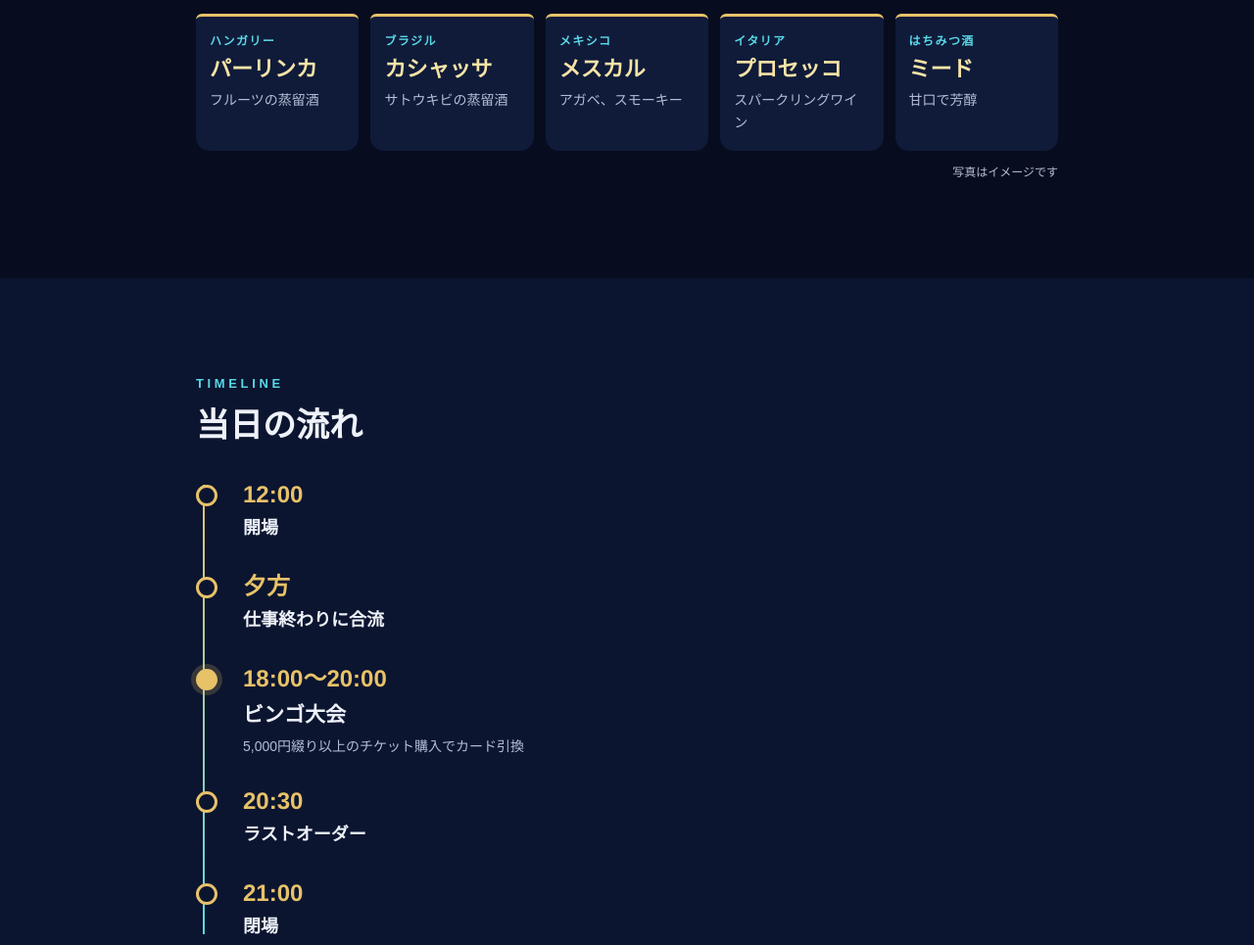
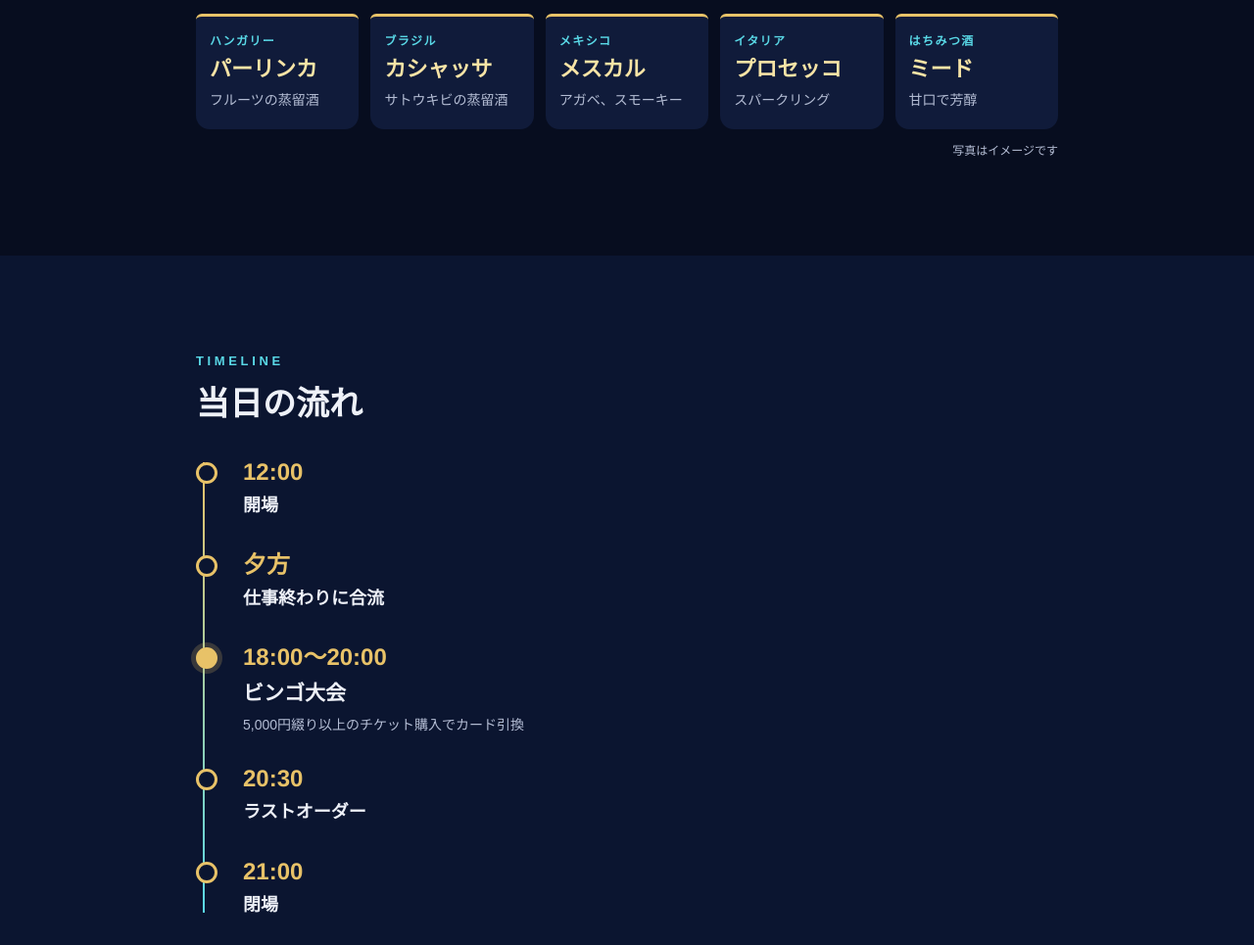
Before and after one commit to poyopoyopu/poyopoyopu.github.io, a plain HTML site: page world-drinks-fes/image-first/index.html in a window 1280 px wide. Shown: the part 1597-2562 px from the top of the page at 98% size. Drawn offline with Linux system fonts and the light colour scheme.

Commit message:
折り返しの乱れ2点を修正（プロセッコ文言短縮・駅名nowrap）

```diff
--- a/world-drinks-fes/image-first/index.html
+++ b/world-drinks-fes/image-first/index.html
@@ -124,7 +124,7 @@ footer{padding:28px var(--pad) 40px;text-align:center;font-size:11px;color:var(-
 }
 @media(prefers-reduced-motion:reduce){html{scroll-behavior:auto}.btn{transition:none}}
 </style>
-</head>
+<style>.route .st{white-space:nowrap}</style></head>
 <body>
 
 <header class="fv">
@@ -161,7 +161,7 @@ footer{padding:28px var(--pad) 40px;text-align:center;font-size:11px;color:var(-
       <article class="card"><p class="origin">ハンガリー</p><h3>パーリンカ</h3><p>フルーツの蒸留酒</p></article>
       <article class="card"><p class="origin">ブラジル</p><h3>カシャッサ</h3><p>サトウキビの蒸留酒</p></article>
       <article class="card"><p class="origin">メキシコ</p><h3>メスカル</h3><p>アガベ、スモーキー</p></article>
-      <article class="card"><p class="origin">イタリア</p><h3>プロセッコ</h3><p>スパークリングワイン</p></article>
+      <article class="card"><p class="origin">イタリア</p><h3>プロセッコ</h3><p>スパークリング</p></article>
       <article class="card"><p class="origin">はちみつ酒</p><h3>ミード</h3><p>甘口で芳醇</p></article>
     </div>
     <p class="note">写真はイメージです</p>
```
